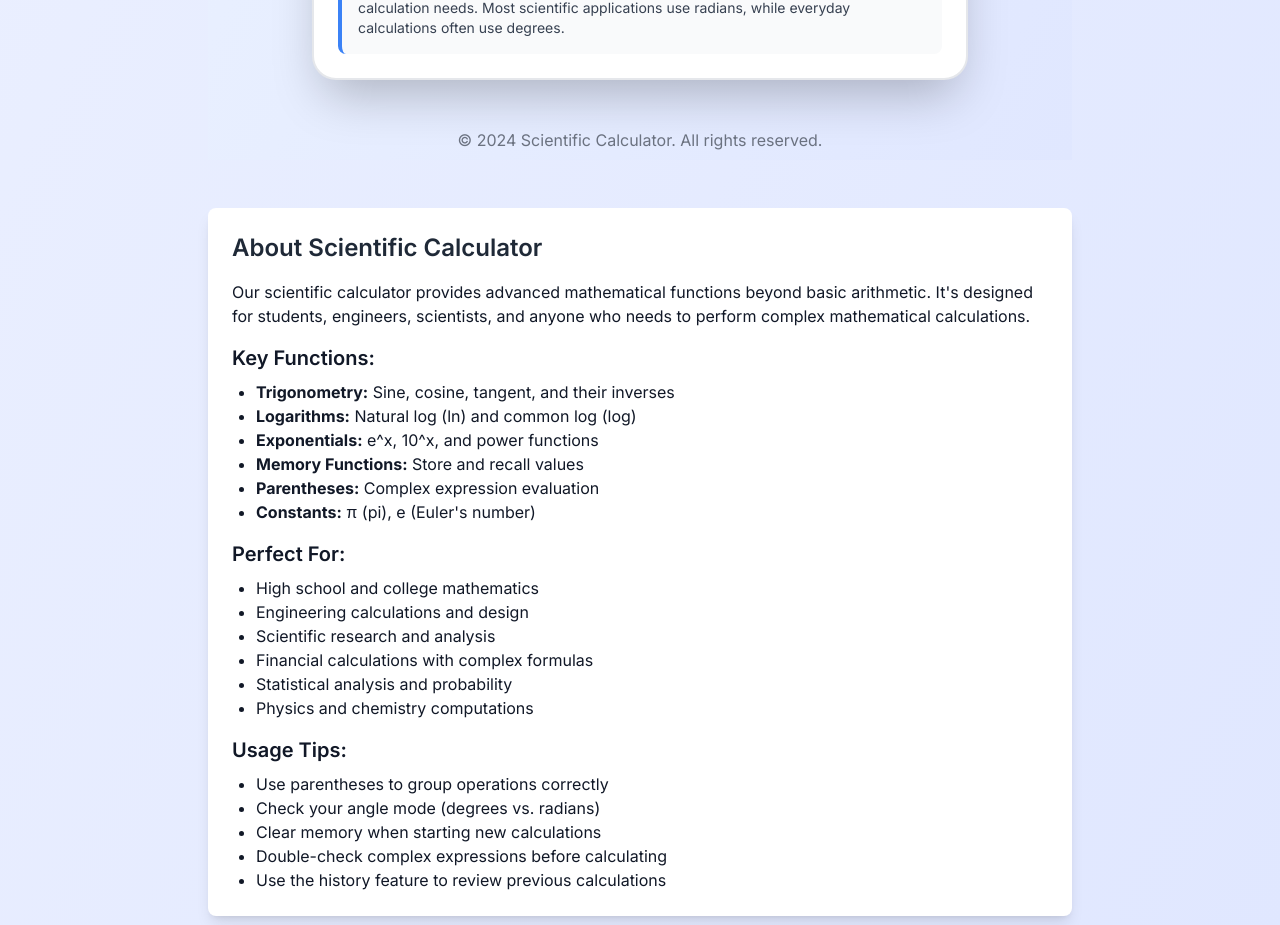
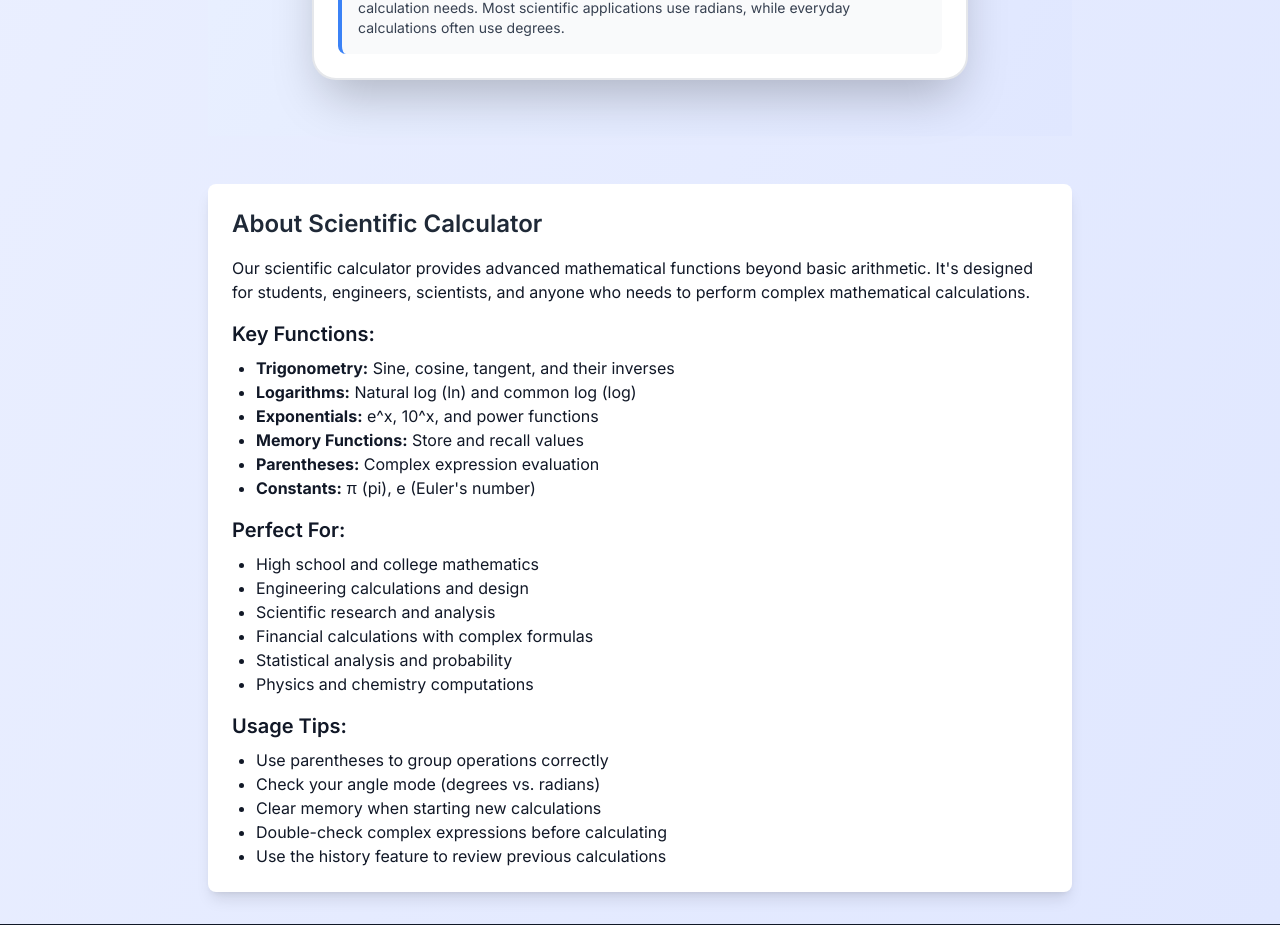
Before and after one commit to octaleadsprivatelimited-cloud/calculator, a Next.js app: page /scientific-calculator in a window 1280 px wide. Shown: the part 1854-2779 px from the top of the page. Built offline with nearby package versions, Linux system fonts and the light colour scheme; no server answers.

Commit message:
🗑️ Remove copyright text from Scientific Calculator
- Removed '© 2024 Scientific Calculator. All rights reserved.' from footer
- Cleaned up footer section for better UI/UX
- Maintains professional appearance without copyright notice

```diff
--- a/app/components/calculators/ScientificCalculator.tsx
+++ b/app/components/calculators/ScientificCalculator.tsx
@@ -1607,7 +1607,6 @@ export default function ScientificCalculator() {
         <footer className={`text-center mt-12 ${
           isDarkMode ? 'text-gray-400' : 'text-gray-500'
         }`}>
-          <p>© 2024 Scientific Calculator. All rights reserved.</p>
         </footer>
       </div>
     </div>
```
